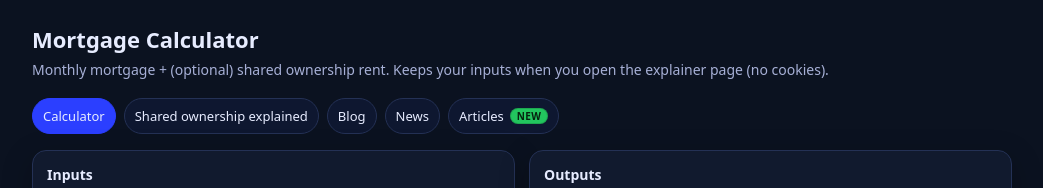
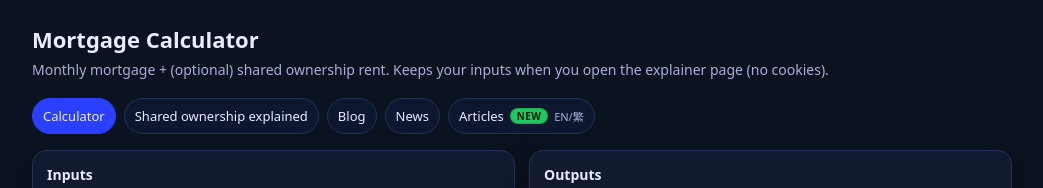
Before and after one commit to lamhk/mortgage-calculator, a plain HTML site: page index.html in a window 1280 px wide. Shown: the top 188 px of the page, without its empty margins (118-1161 px from the left). Drawn offline with Linux system fonts and the light colour scheme.

Commit message:
Show EN/繁 label in Articles nav

```diff
--- a/index.html
+++ b/index.html
@@ -117,7 +117,7 @@
       <a class="tab" href="./shared-ownership-explainer.html">Shared ownership explained</a>
       <a class="tab" href="./blog.html">Blog</a>
       <a class="tab" href="./news.html">News</a>
-      <a class="tab" href="./articles.html">Articles <span class="badge-new">New</span></a>
+      <a class="tab" href="./articles.html">Articles <span class="badge-new">New</span> <span style="font-size:11px;color:var(--muted);">EN/繁</span></a>
     </div>
   </div>
 
```
